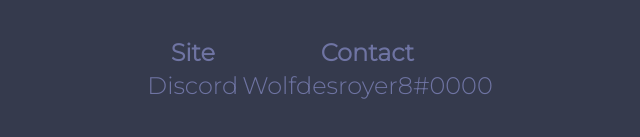
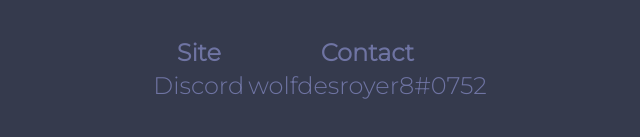
Before and after one commit to Wolfdesroyer8/Wolfdesroyer.github.io, a plain HTML site: page index.html in a window 1280 px wide. Shown: the part 2689-2826 px from the top of the page, 320-960 px from the left. Drawn offline with Linux system fonts and the light colour scheme.

Commit message:
fixed discord id

```diff
--- a/index.html
+++ b/index.html
@@ -38,7 +38,7 @@
                 </tr>
                 <tr>
                   <td>Discord</td>
-                  <td>Wolfdesroyer8#0000</td>
+                  <td>wolfdesroyer8#0752</td>
                 </tr>
               </table>
         </div>
```
